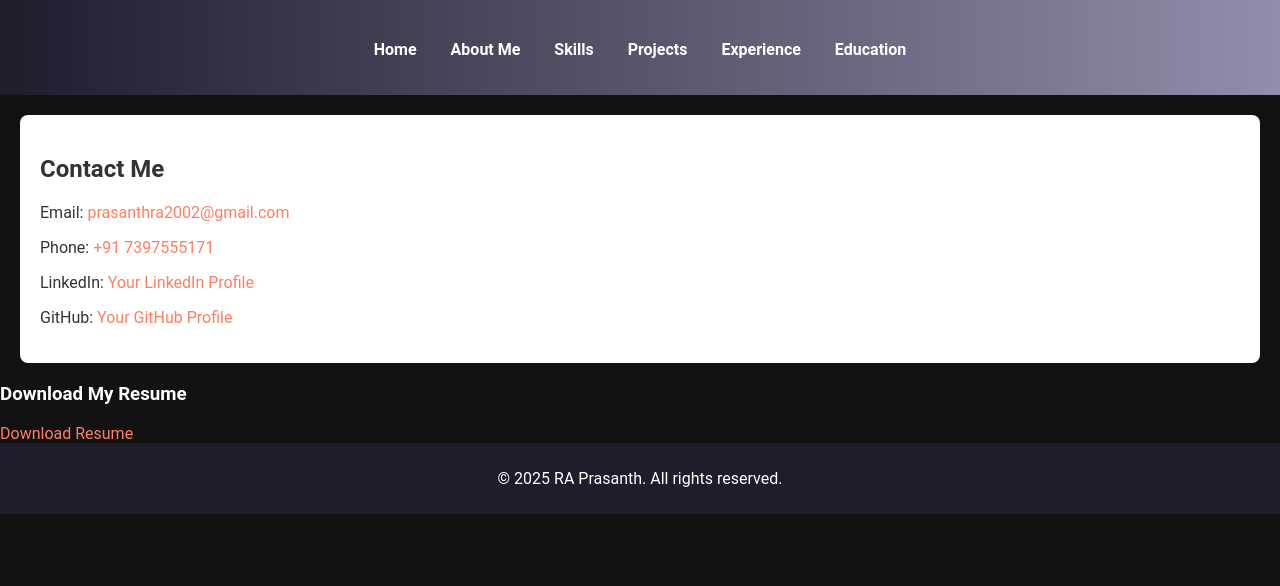
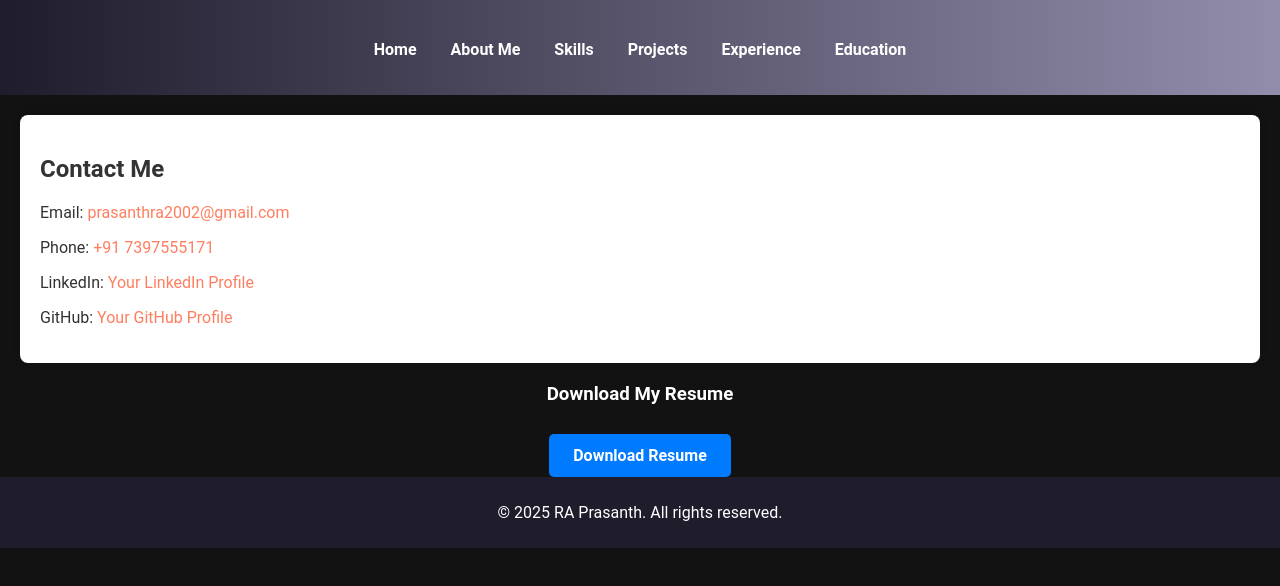
Before and after one commit to prasanthra2002/RA-Prasanth-portfolio, a plain HTML site: page contact.html in a window 1280 px wide. Drawn offline with Linux system fonts and the light colour scheme; files that its build step writes are made by us from their sources; files whose address does not match are found by name.

Commit message:
Update main.css

```diff
--- a/main.css
+++ b/main.css
@@ -130,6 +130,29 @@ a:hover {
     text-decoration: underline;
 }
 
+.resume-section {
+    text-align: center;
+    margin-top: 20px;
+}
+
+.resume-button {
+    display: inline-block;
+    padding: 12px 24px;
+    background-color: #007bff;
+    color: white;
+    text-decoration: none;
+    font-size: 16px;
+    font-weight: bold;
+    border-radius: 5px;
+    margin-top: 10px;
+    transition: background-color 0.3s ease-in-out;
+}
+
+.resume-button:hover {
+    background-color: #0056b3;
+}
+
+
 @keyframes fadeIn {
     from {
         opacity: 0;
```
